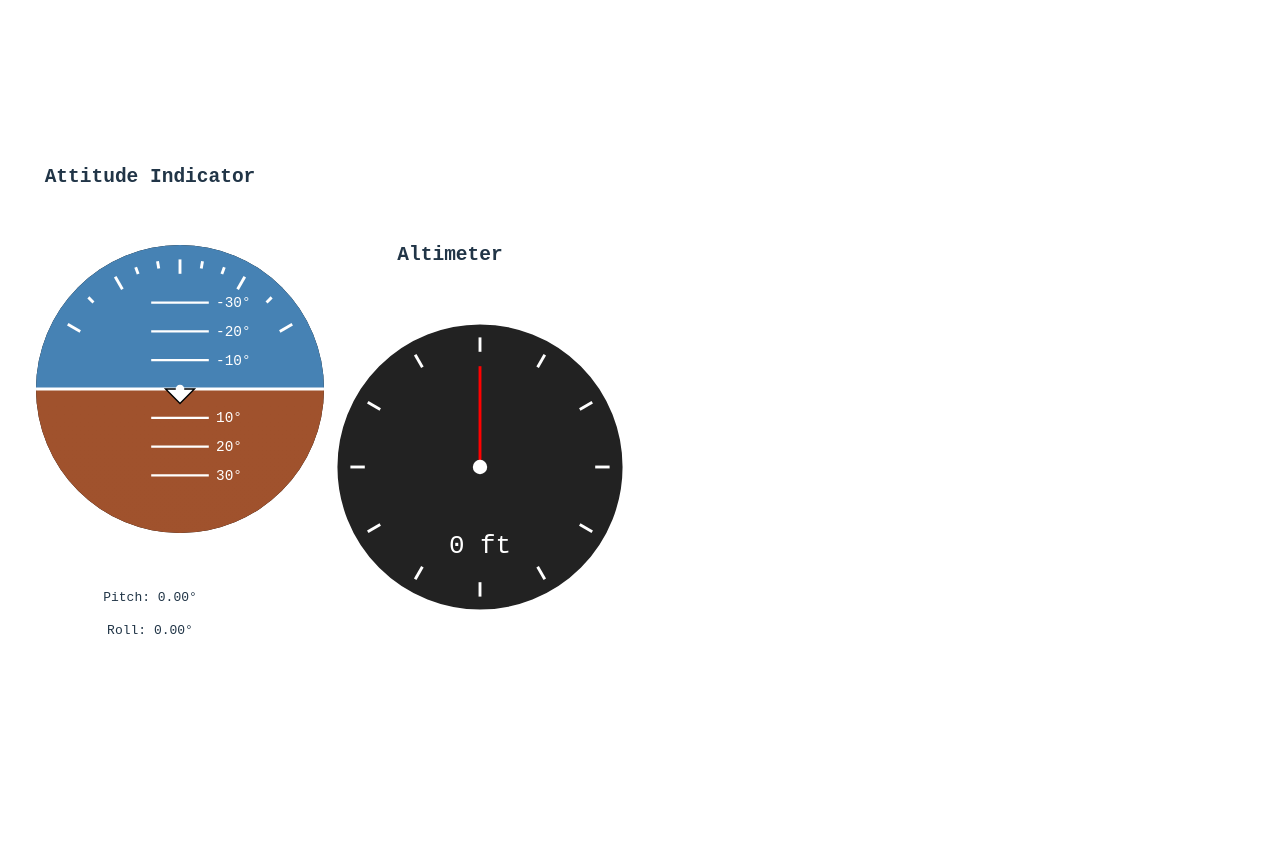
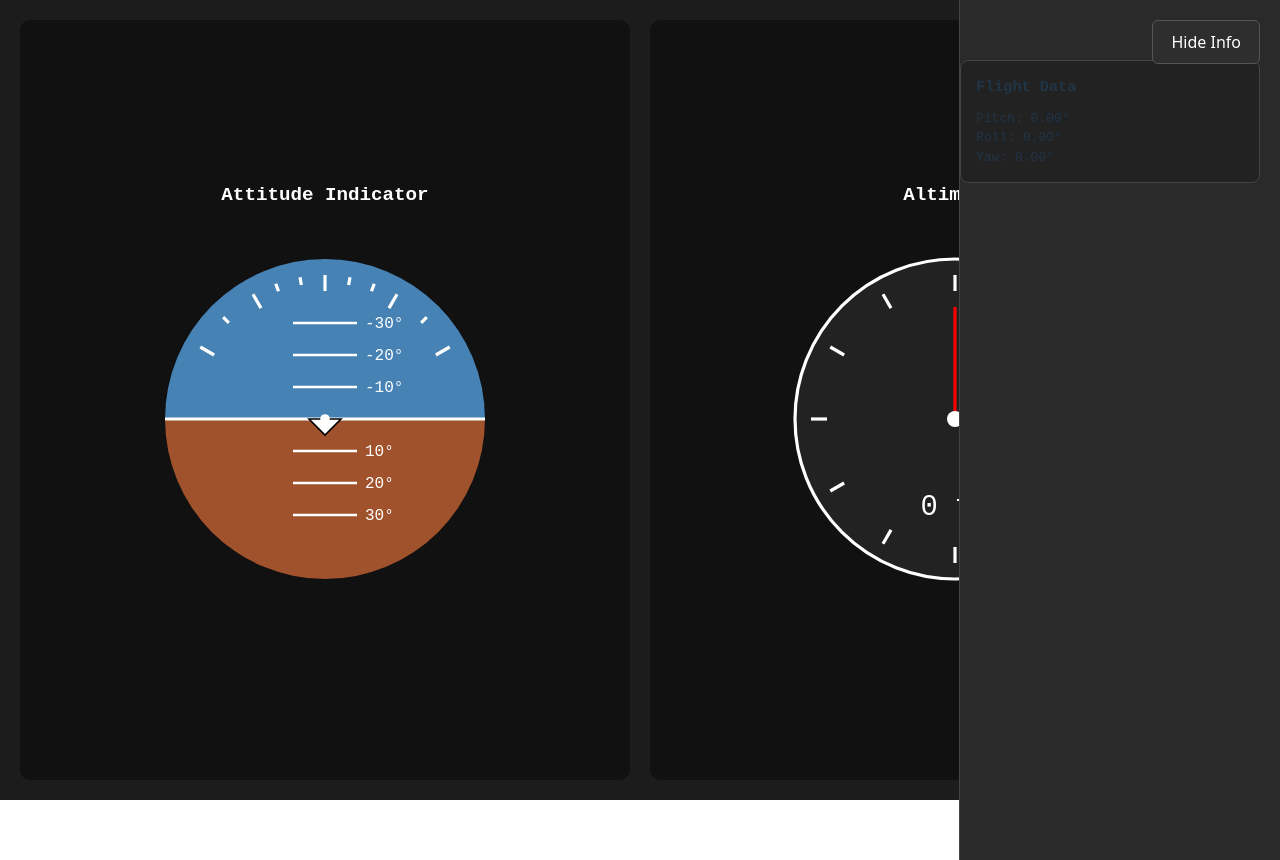
Before and after one commit to mirotol/aviation, a React (Vite) app in the folder frontend/: page / in a window 1280 px wide. Before the commit the page ends 800 px from the top, so only its background shows below. Built offline with nearby package versions, Linux system fonts and the light colour scheme.

Commit message:
Add Info Panel

```diff
--- a/frontend/src/components/AttitudeIndicator/AttitudeIndicator.tsx
+++ b/frontend/src/components/AttitudeIndicator/AttitudeIndicator.tsx
@@ -1,5 +1,6 @@
 import React, { useState, useEffect } from 'react';
 import { useAttitude } from '../../hooks/useAttitude';
+import InstrumentContainer from '../common/InstrumentContainer';
 
 interface AttitudeIndicatorProps {
   width?: string | number;
@@ -29,8 +30,7 @@ export default function AttitudeIndicator({ width = 400, height = 400 }: Attitud
   const pitchMarkers = [-30, -20, -10, 10, 20, 30];
 
   return (
-    <div style={{ textAlign: 'center', fontFamily: 'monospace' }}>
-      <h2>Attitude Indicator</h2>
+    <InstrumentContainer title="Attitude Indicator">
       <svg width={width} height={height} viewBox="-125 -125 250 250">
         <defs>
           {/* Circular clip */}
@@ -109,9 +109,6 @@ export default function AttitudeIndicator({ width = 400, height = 400 }: Attitud
         {/* Optional: center circle for cockpit style */}
         <circle cx="0" cy="0" r="3" fill="white" />
       </svg>
-
-      <p>Pitch: {displayPitch.toFixed(2)}°</p>
-      <p>Roll: {displayRoll.toFixed(2)}°</p>
-    </div>
+    </InstrumentContainer>
   );
 }
--- a/frontend/src/components/altimeter/Altimeter.tsx
+++ b/frontend/src/components/altimeter/Altimeter.tsx
@@ -1,5 +1,6 @@
 import React, { useState, useEffect } from 'react';
 import { useAttitude } from '../../hooks/useAttitude'; // temporary, or create useAltitude hook
+import InstrumentContainer from '../common/InstrumentContainer';
 
 interface AltimeterProps {
   width?: string | number;
@@ -25,8 +26,7 @@ export default function Altimeter({ width = 400, height = 400 }: AltimeterProps)
   const needleAngle = ((displayAltitude % 10000) / 10000) * 360;
 
   return (
-    <div style={{ textAlign: 'center', fontFamily: 'monospace' }}>
-      <h2>Altimeter</h2>
+    <InstrumentContainer title="Altimeter">
       <svg width={width} height={height} viewBox="-125 -125 250 250">
         {/* Outer circle */}
         <circle cx="0" cy="0" r="100" fill="#222" stroke="white" strokeWidth={2} />
@@ -62,6 +62,6 @@ export default function Altimeter({ width = 400, height = 400 }: AltimeterProps)
           {Math.round(displayAltitude)} ft
         </text>
       </svg>
-    </div>
+    </InstrumentContainer>
   );
 }
--- /dev/null
+++ b/frontend/src/components/common/InstrumentContainer.tsx
@@ -0,0 +1,44 @@
+import React from 'react';
+
+export default function InstrumentContainer({
+  title,
+  children,
+}: {
+  title: string;
+  children: React.ReactNode;
+}) {
+  return (
+    <div
+      style={{
+        display: 'flex',
+        flexDirection: 'column',
+        alignItems: 'center',
+        justifyContent: 'center',
+        backgroundColor: '#111',
+        padding: '10px 0',
+        borderRadius: '10px',
+      }}
+    >
+      <h2
+        style={{
+          margin: '0 0 10px 0',
+          fontSize: '1.2rem',
+          color: 'white',
+          fontFamily: 'monospace',
+        }}
+      >
+        {title}
+      </h2>
+
+      <div
+        style={{
+          width: '100%',
+          display: 'flex',
+          justifyContent: 'center',
+        }}
+      >
+        {children}
+      </div>
+    </div>
+  );
+}
--- a/frontend/src/components/dashboard/Dashboard.tsx
+++ b/frontend/src/components/dashboard/Dashboard.tsx
@@ -1,20 +1,67 @@
-import React from 'react';
+import React, { useState } from 'react';
 import AttitudeIndicator from '../attitudeindicator/AttitudeIndicator';
 import Altimeter from '../altimeter/Altimeter';
+import InfoPanel from '../infopanel/InfoPanel';
 
 export default function Dashboard() {
+  const [showInfo, setShowInfo] = useState(true);
+
   return (
     <div
       style={{
-        display: 'flex',
-        justifyContent: 'center',
-        alignItems: 'flex-end',
-        width: '100%',
-        height: '100%',
+        display: 'grid',
+        gridTemplateColumns: '1fr 1fr',
+        gap: '20px',
+        padding: '20px',
+        backgroundColor: '#1c1c1c',
+        minHeight: '100vh',
+        width: '100vw',
+        boxSizing: 'border-box',
+        position: 'relative',
       }}
     >
-      <AttitudeIndicator width="120%" height="120%" />
-      <Altimeter width="120%" height="120%" />
+      <AttitudeIndicator width={400} height={400} />
+      <Altimeter width={400} height={400} />
+
+      {/* Overlay Info Panel */}
+      {showInfo && (
+        <div
+          style={{
+            position: 'absolute',
+            top: 0,
+            right: 0,
+            width: '300px',
+            height: '100%',
+            backgroundColor: '#2a2a2a',
+            borderLeft: '1px solid #444',
+            zIndex: 999,
+            paddingTop: '60px', // <-- keeps text clear from button
+            paddingRight: '20px',
+            overflowY: 'auto',
+          }}
+        >
+          <InfoPanel />
+        </div>
+      )}
+
+      {/* Fixed toggle button - ALWAYS in same spot */}
+      <button
+        onClick={() => setShowInfo((prev) => !prev)}
+        style={{
+          position: 'absolute',
+          top: '20px',
+          right: '20px', // ⭐ never changes
+          padding: '10px 18px',
+          background: '#2e2e2e',
+          border: '1px solid #555',
+          color: 'white',
+          borderRadius: '6px',
+          cursor: 'pointer',
+          zIndex: 2000, // ABOVE panel
+        }}
+      >
+        {showInfo ? 'Hide Info' : 'Show Info'}
+      </button>
     </div>
   );
 }
--- /dev/null
+++ b/frontend/src/components/infopanel/InfoPanel.tsx
@@ -0,0 +1,27 @@
+import React from 'react';
+import { useAttitude } from '../../hooks/useAttitude';
+//import { useAltitude } from '../../hooks/useAltitude';
+
+export default function InfoPanel() {
+  const attitude = useAttitude();
+  //const altitude = useAltitude();
+
+  return (
+    <div
+      style={{
+        background: '#222',
+        border: '1px solid #444',
+        borderRadius: '8px',
+        padding: '15px',
+        fontFamily: 'monospace',
+        height: 'fit-content',
+      }}
+    >
+      <h3 style={{ marginTop: 0, marginBottom: '10px' }}>Flight Data</h3>
+
+      <div>Pitch: {attitude.pitch.toFixed(2)}°</div>
+      <div>Roll: {attitude.roll.toFixed(2)}°</div>
+      <div>Yaw: {attitude.yaw.toFixed(2)}°</div>
+    </div>
+  );
+}
```
Also changed, not shown: 1 other file (tests, documents, lock files or other folders).
